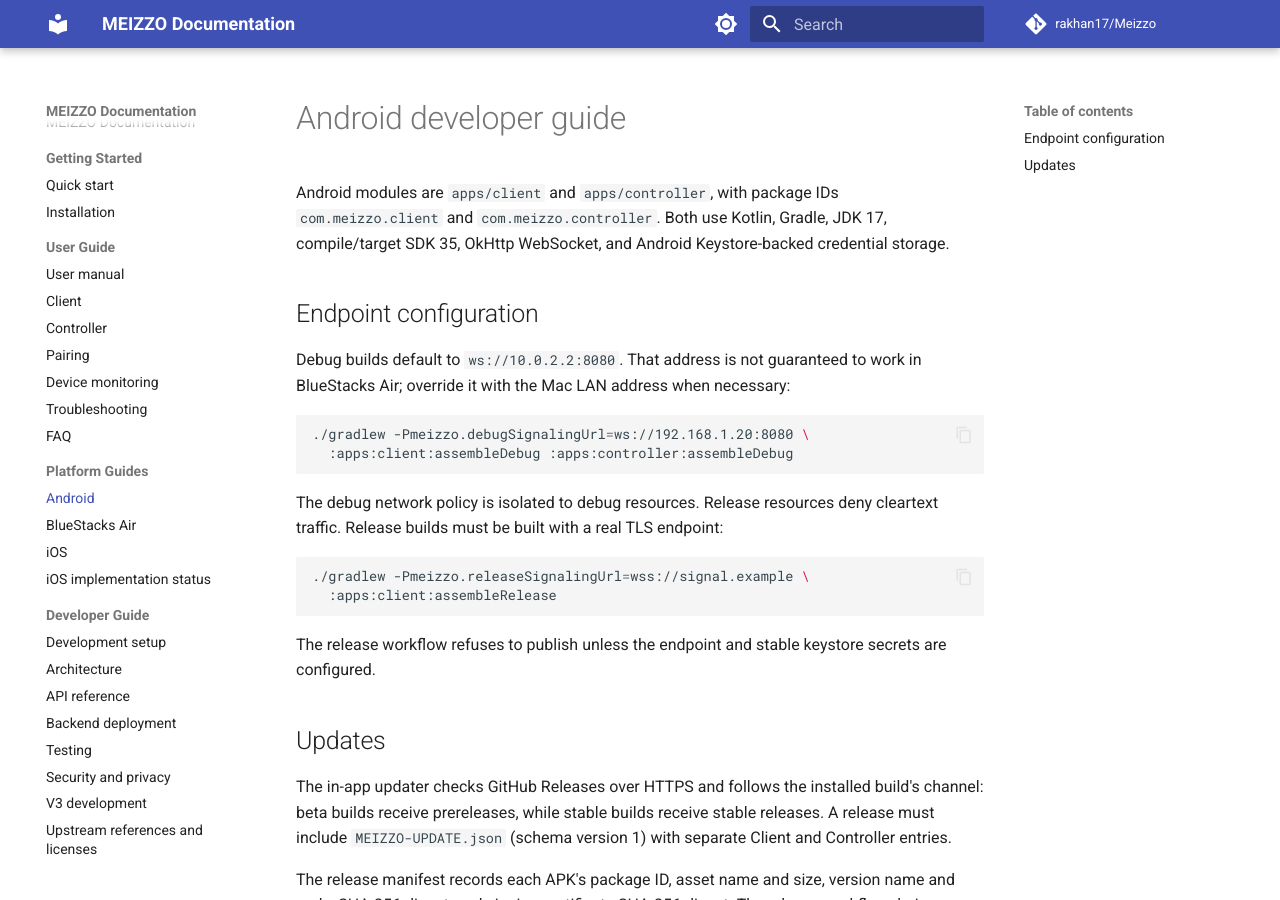
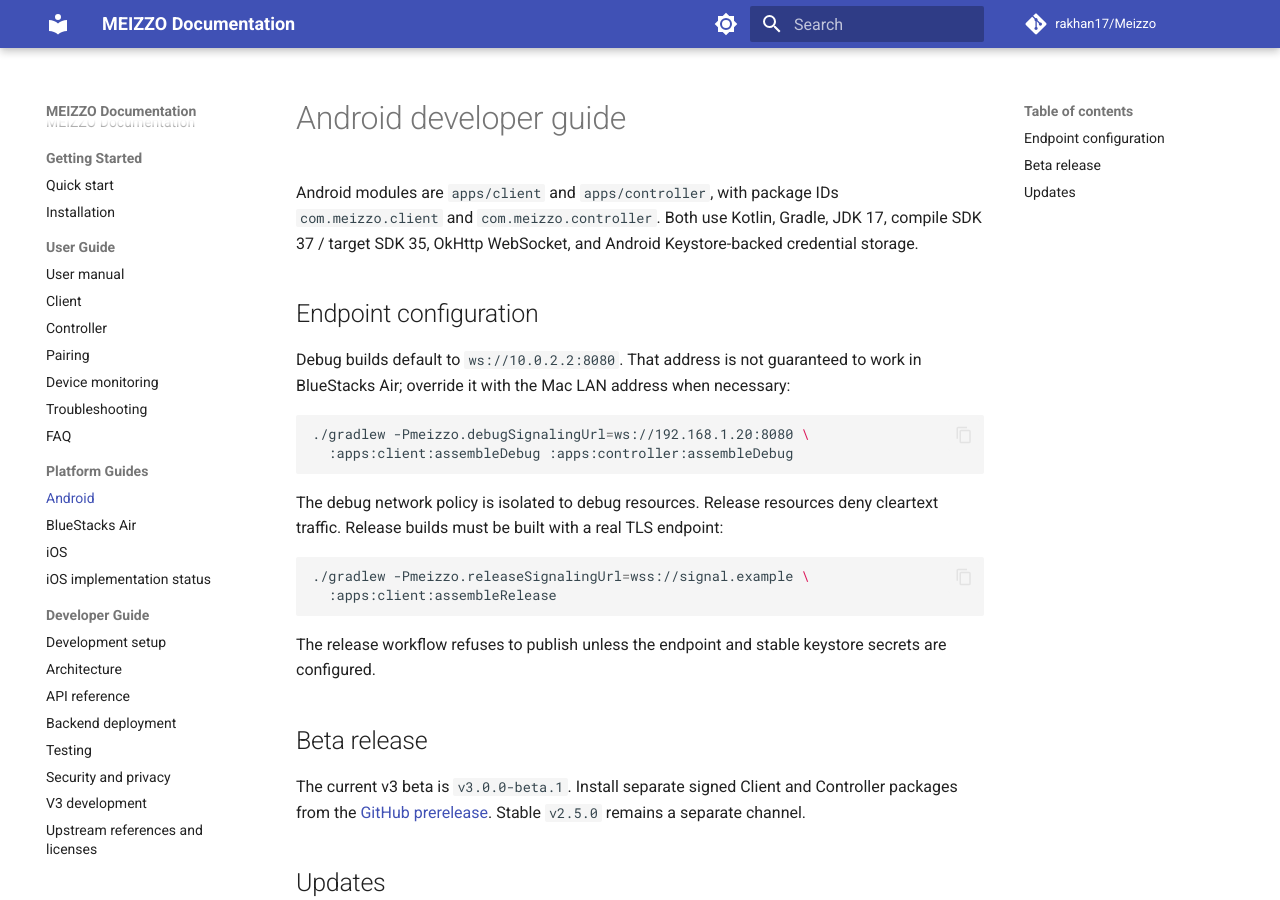
Before and after one commit to rakhan17/Meizzo, an MkDocs documentation site: the page built from docs/android-guide.md, in a window 1280 px wide and 900 px high. Built offline with MkDocs 1.6.1 and Material for MkDocs 9.7.7, drawn with Linux system fonts in a browser that asks for light colours; comment, search, counter and statistics services are not loaded.

Commit message:
docs(beta): sync Android v3 implementation and developer guidance

```diff
--- a/docs/android-guide.md
+++ b/docs/android-guide.md
@@ -1,9 +1,7 @@
 # Android developer guide
 
 Android modules are `apps/client` and `apps/controller`, with package IDs
-`com.meizzo.client` and `com.meizzo.controller`. Both use Kotlin, Gradle,
-JDK 17, compile/target SDK 35, OkHttp WebSocket, and Android Keystore-backed
-credential storage.
+`com.meizzo.client` and `com.meizzo.controller`. Both use Kotlin, Gradle, JDK 17, compile SDK 37 / target SDK 35, OkHttp WebSocket, and Android Keystore-backed credential storage.
 
 ## Endpoint configuration
 
@@ -26,6 +24,10 @@ deny cleartext traffic. Release builds must be built with a real TLS endpoint:
 
 The release workflow refuses to publish unless the endpoint and stable
 keystore secrets are configured.
+
+## Beta release
+
+The current v3 beta is `v3.0.0-beta.1`. Install separate signed Client and Controller packages from the [GitHub prerelease](https://github.com/rakhan17/Meizzo/releases/tag/v3.0.0-beta.1). Stable `v2.5.0` remains a separate channel.
 
 ## Updates
 
```
